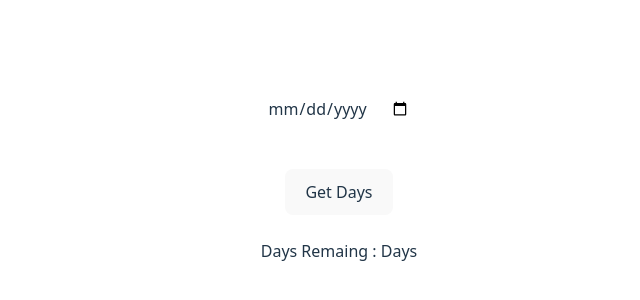
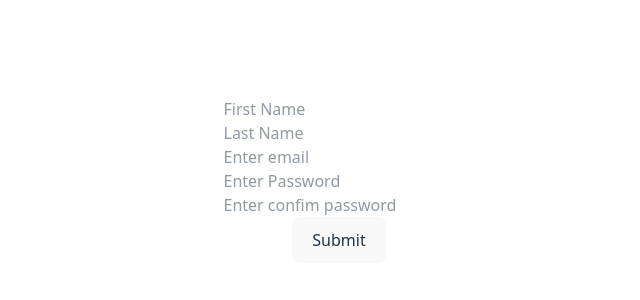
Before and after one commit to ShubhamSagar5/ReactChallenge, a React (Vite) app: page / in a window 1280 px wide. Shown: the part 220-520 px from the top of the page, without its empty margins (301-941 px from the left). Built offline with nearby package versions, Linux system fonts and the light colour scheme.

Commit message:
Tasks 20 Done

```diff
--- a/src/App.jsx
+++ b/src/App.jsx
@@ -21,6 +21,7 @@ import Pagination from './Tasks/16_Pagination'
 import MultiplicationTable from './Tasks/17_MultiplicationTableGenerator'
 import LocalStorage from './Tasks/18_LocalStorage'
 import DaysRemainig from './Tasks/19_DaysCount'
+import FormValidation from './Tasks/20_FormValidation'
 
 function App() {
   const [count, setCount] = useState(0)
@@ -45,7 +46,8 @@ function App() {
     {/* <Pagination/> */}
     {/* <MultiplicationTable/> */}
     {/* <LocalStorage/> */}
-    <DaysRemainig/>
+    {/* <DaysRemainig/> */}
+    <FormValidation/>
     </>
   )
 }
--- /dev/null
+++ b/src/Tasks/20_FormValidation.jsx
@@ -0,0 +1,102 @@
+import { useState } from "react"
+
+
+const FormValidation = () => {
+
+    const [formData,setFormData] = useState({
+        first:null,
+        last:null,
+        email:null,
+        password:null,
+        confirmPassword:null
+    })
+
+    const [formError,setFormError] = useState({
+        first:null,
+        last:null,
+        email:null,
+        password:null,
+        confirmPassword:null
+    })
+
+    const handleChange = (e) => {
+        setFormData({
+            ...formData,
+            [e.target.name] : e.target.value
+    })
+    }
+
+    const handleFormSubmit = (e) => {
+        e.preventDefault()
+        let validForm = true
+
+        let emailRegex = /^\S+@\S+\.\S+$/
+        let passwordRegex = /(?=^.{8,}$)((?=.*\d)|(?=.*\W+))(?![.\n])(?=.*[A-Z])(?=.*[a-z]).*$/
+
+        const {first,last,email,password,confirmPassword} = formData
+
+        let formError = {
+first:null,
+        last:null,
+        email:null,
+        password:null,
+        confirmPassword:null
+        }
+
+        if(!first){
+            formError.first = "Please Enter valid name"
+            validForm = false
+        }
+        if(!last){
+            formError.last = "Please Enter valid last name"
+            validForm = false
+        }
+        if(!emailRegex.test(email)){
+            formError.email = "Enter valid email"
+            validForm = false
+        }
+        if(!passwordRegex.test(password)){
+            formError.password = "Enter valid password"
+            validForm = false
+        }
+
+        if(password != confirmPassword){
+            formError.confirmPassword = "Confirm password not match"
+            validForm = false
+        }
+
+    setFormError(formError)
+
+    if(validForm){
+        console.log("Form Submitted successfully")
+    }
+
+    }
+
+
+    return (
+        <div>
+            <div>
+                <input type="text" name="first" id="" placeholder="First Name" onChange={(e) => handleChange(e)}/>
+                {formError.first && <p className="text-red-600">{formError.first}</p>}
+                <br />
+                <input type="text" name="last" id="" placeholder="Last Name" onChange={(e) => handleChange(e)}/>
+                {formError.last && <p className="text-red-600">{formError.last}</p>}
+                <br />
+                <input type="email" name="email" id="" placeholder="Enter email " onChange={(e) => handleChange(e)} />
+                {formError.email && <p className="text-red-600">{formError.email}</p>}
+                <br />
+                <input type="password" name="password" id="" placeholder="Enter Password" onChange={(e) => handleChange(e)} />
+                {formError.password && <p className="text-red-600">{formError.password}</p>}
+                <br />
+                <input type="password" name="confirmPassword" id="" placeholder="Enter confim password" onChange={(e) => handleChange(e)} />
+            {formError.confirmPassword && <p className="text-red-600">{formError.confirmPassword}</p>}
+            <br />
+            </div>
+
+            <button onClick={handleFormSubmit}>Submit</button>
+        </div>
+    )
+}
+
+export default FormValidation
```
